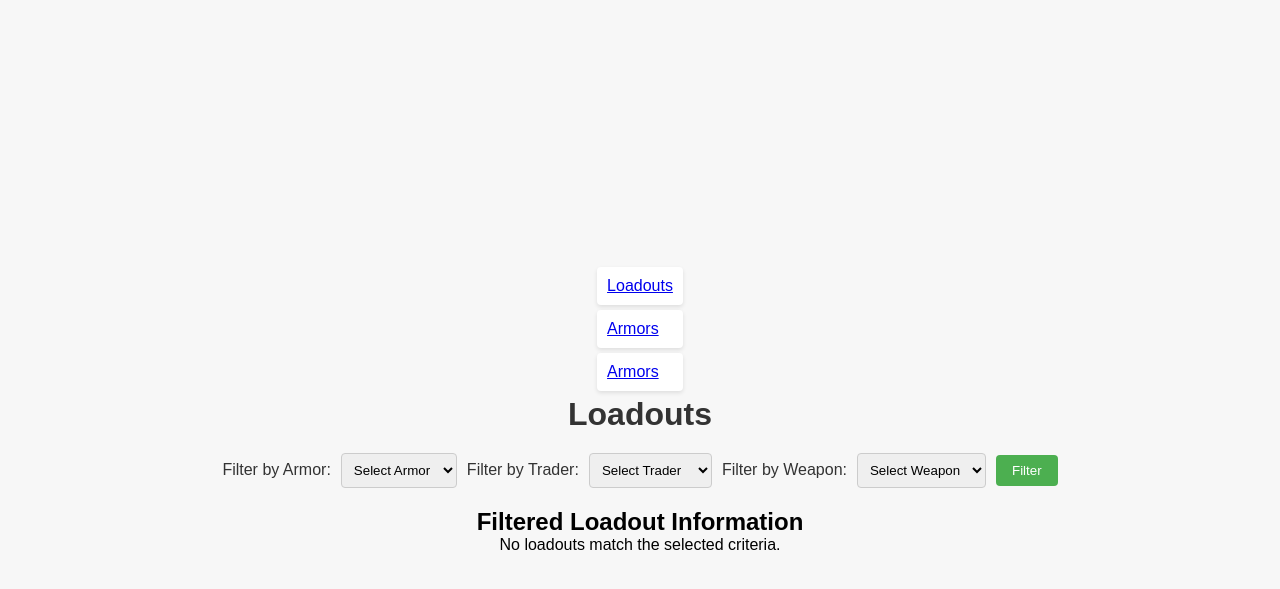
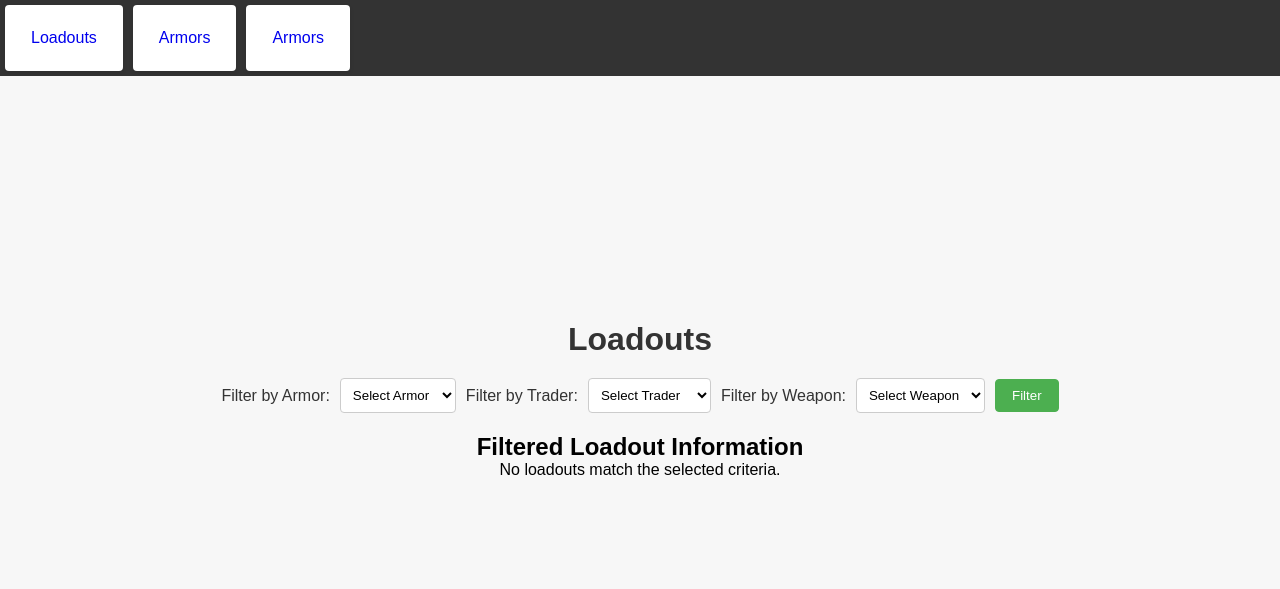
Before and after one commit to AndreAsuncion/CSE-111-Project, a Flask app: page / in a window 1280 px wide. Shown: the top 589 px of the page. Run offline with Flask 3, Linux system fonts and the light colour scheme.

Commit message:
navbar
added styling for navbar

```diff
--- a/static/style.css
+++ b/static/style.css
@@ -1,10 +1,8 @@
-/* Resetting default margin and padding */
 body, h1, h2, h3, h4, h5, h6, ul, ol, li, p, form, label, input, select {
     margin: 0;
     padding: 0;
 }
 
-/* Set a background color and center the content */
 body {
     background-color: #f7f7f7;
     display: flex;
@@ -15,53 +13,83 @@ body {
     font-family: Arial, sans-serif;
 }
 
-/* Title styles */
+nav {
+    background-color: #333;
+    overflow: hidden;
+    position: fixed;
+    top: 0;
+    width: 100%;
+}
+
+nav ul {
+    list-style-type: none;
+    margin: 0;
+    padding: 0;
+}
+
+nav ul li {
+    float: left;
+}
+
+nav ul li a {
+    display: block;
+
+    text-align: center;
+    padding: 14px 16px;
+    text-decoration: none;
+}
+
+nav ul li a:hover {
+    background-color: #ddd;
+    color: black;
+}
+
 h1 {
     text-align: center;
     margin-bottom: 20px;
     color: #333;
 }
 
-/* Form container */
 form {
     display: flex;
     flex-wrap: wrap;
     justify-content: center;
     align-items: center;
+    margin-bottom: 20px;
 }
 
-/* Label styles */
 label {
     margin-right: 10px;
     color: #333;
 }
 
-/* Select dropdown styles */
 select {
     padding: 8px;
     margin-right: 10px;
     border: 1px solid #ccc;
     border-radius: 4px;
+    background-color: white;
 }
 
-/* Filter button styles */
 input[type="submit"] {
     padding: 8px 16px;
-    border: none;
+    border: 1px solid #4caf50;
     border-radius: 4px;
     background-color: #4caf50;
     color: white;
     cursor: pointer;
+    transition: background-color 0.3s ease;
 }
 
 input[type="submit"]:hover {
     background-color: #45a049;
+    color: white;
 }
 
-/* Results container */
 ul {
     list-style-type: none;
     padding: 0;
+    margin-top: 20px;
 }
 
 li {
@@ -71,12 +99,3 @@ li {
     border-radius: 4px;
     box-shadow: 0 2px 4px rgba(0, 0, 0, 0.1);
 }
-
-/* Add margin-bottom to the form and margin-top to the ul */
-form {
-    margin-bottom: 20px; /* Adjust this value as needed */
-}
-
-ul {
-    margin-top: 20px; /* Adjust this value as needed */
-}
```
